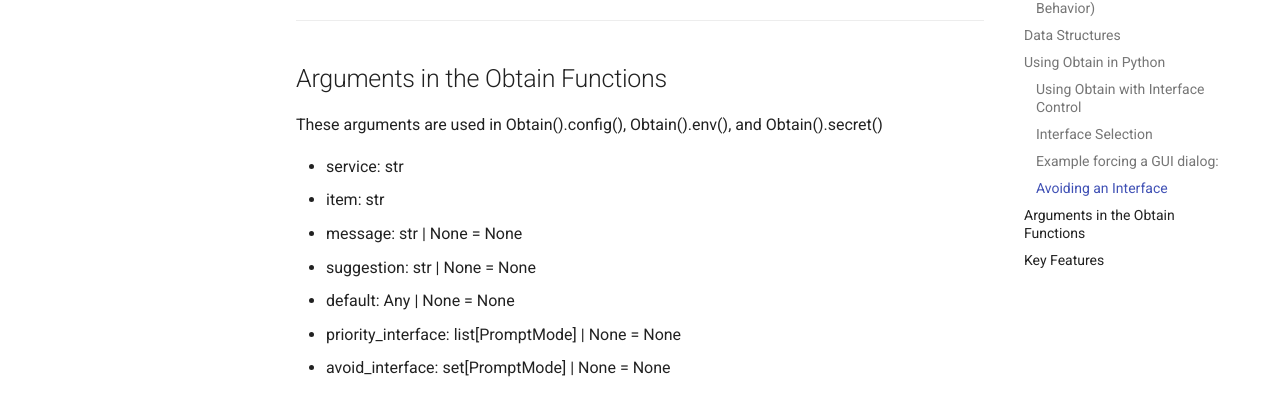
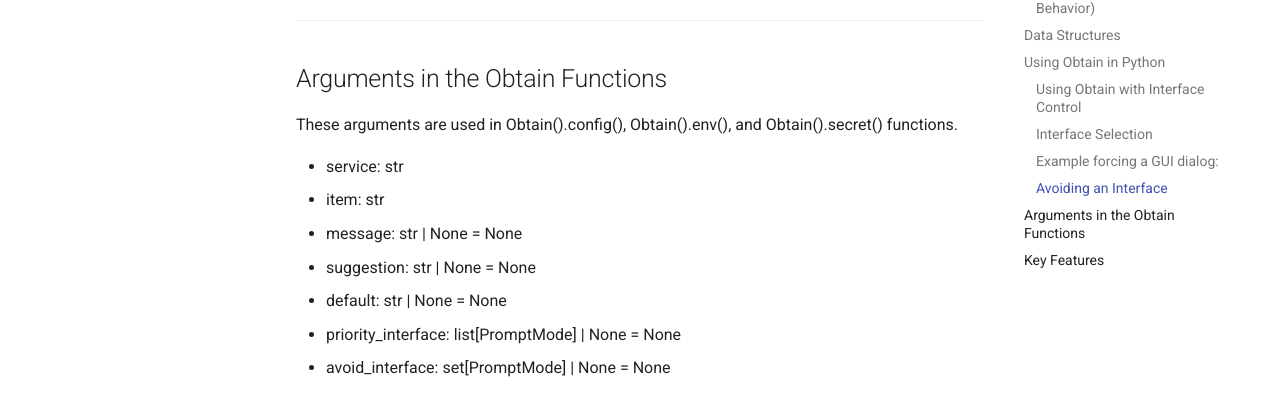
Before and after one commit to City-of-Memphis-Wastewater/dworshak, an MkDocs documentation site: the page built from docs/concepts/obtain.md, in a window 1280 px wide and 900 px high, scrolled down 3115 px. Shown: the part 145-538 px from the top of the window. Built offline with MkDocs 1.6.1 and Material for MkDocs 9.7.7, drawn with Linux system fonts in a browser that asks for light colours; comment, search, counter and statistics services are not loaded.

```diff
--- a/docs/concepts/obtain.md
+++ b/docs/concepts/obtain.md
@@ -146,13 +146,13 @@
 
 ## Arguments in the Obtain Functions
 
-These arguments are used in Obtain().config(), Obtain().env(), and Obtain().secret()
+These arguments are used in Obtain().config(), Obtain().env(), and Obtain().secret() functions.
 
 - service: str
 - item: str
 - message: str | None = None
 - suggestion: str | None = None
-- default: Any | None = None
+- default: str | None = None
 - priority_interface: list[PromptMode] | None = None
 - avoid_interface: set[PromptMode] | None = None
 - path: str | Path | None = None
```
